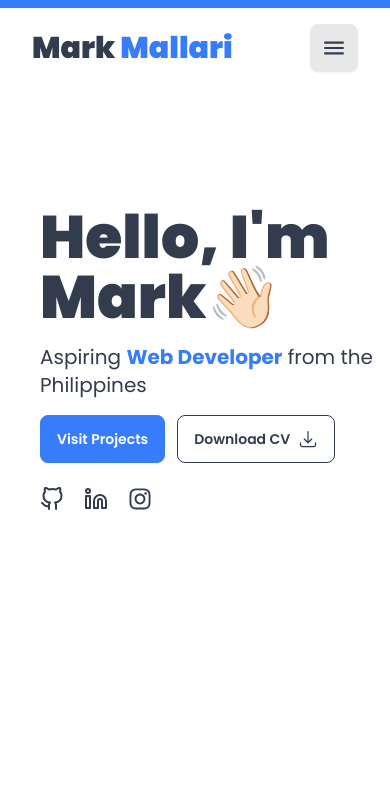
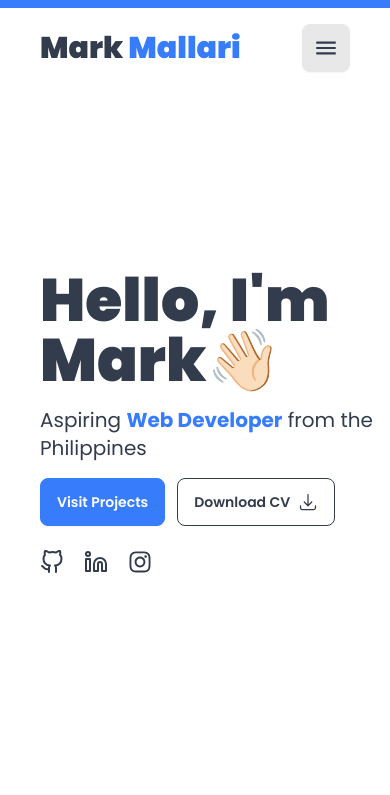
Before and after one commit to MarkMallari16/portfolio-website, a React (Vite) app: page / in a window 390 px wide. Shown: the top 795 px of the page. Built offline with nearby package versions, Linux system fonts and the light colour scheme.

Commit message:
add blur

```diff
--- a/src/components/Hero.jsx
+++ b/src/components/Hero.jsx
@@ -11,7 +11,7 @@ function Hero({ projectsRef }) {
     const { scrollIntoSection } = useScrollSection();
 
     return (
-        <div className='min-h-[85vh] lg:min-h-screen grid grid-cols-1 lg:grid-cols-2 gap-0 lg:gap-32 items-center lg:items-center lg:justify-center lg:px-0'>
+        <div className='min-h-[100vh] lg:min-h-screen grid grid-cols-1 lg:grid-cols-2 gap-0 lg:gap-32 items-center lg:items-center lg:justify-center lg:px-0'>
 
             <motion.div className='flex flex-col-reverse lg:flex-row lg:items-center space-x-10 w-full'
                 initial={{ x: -20 }}
--- a/src/components/NavBar.jsx
+++ b/src/components/NavBar.jsx
@@ -20,7 +20,7 @@ function NavBar({ homeRef, aboutRef, skillsRef, projectsRef, contactRef, scrollI
   return (
     <nav className={`mx-0 lg:mx-auto `}>
       <div className={` lg:px-0 flex flex-col lg:flex-row  lg:justify-between items-start lg:items-center lg:pt-6`}>
-        <div className={`flex justify-between fixed  pt-6 items-center  w-full lg:static lg:w-auto z-20 px-8 lg:px-0`}>
+        <div className={`${scrollVisible && 'pb-6  backdrop-blur-sm transition-all border-base-300'} flex justify-between fixed  pt-6 items-center  w-full lg:static lg:w-auto z-20 px-10 lg:px-0`}>
           <motion.a className='text-3xl font-black cursor-pointer'
             onClick={() => scrollIntoSection(homeRef)}
             initial={{ y: -10, opacity: 0 }}
```
